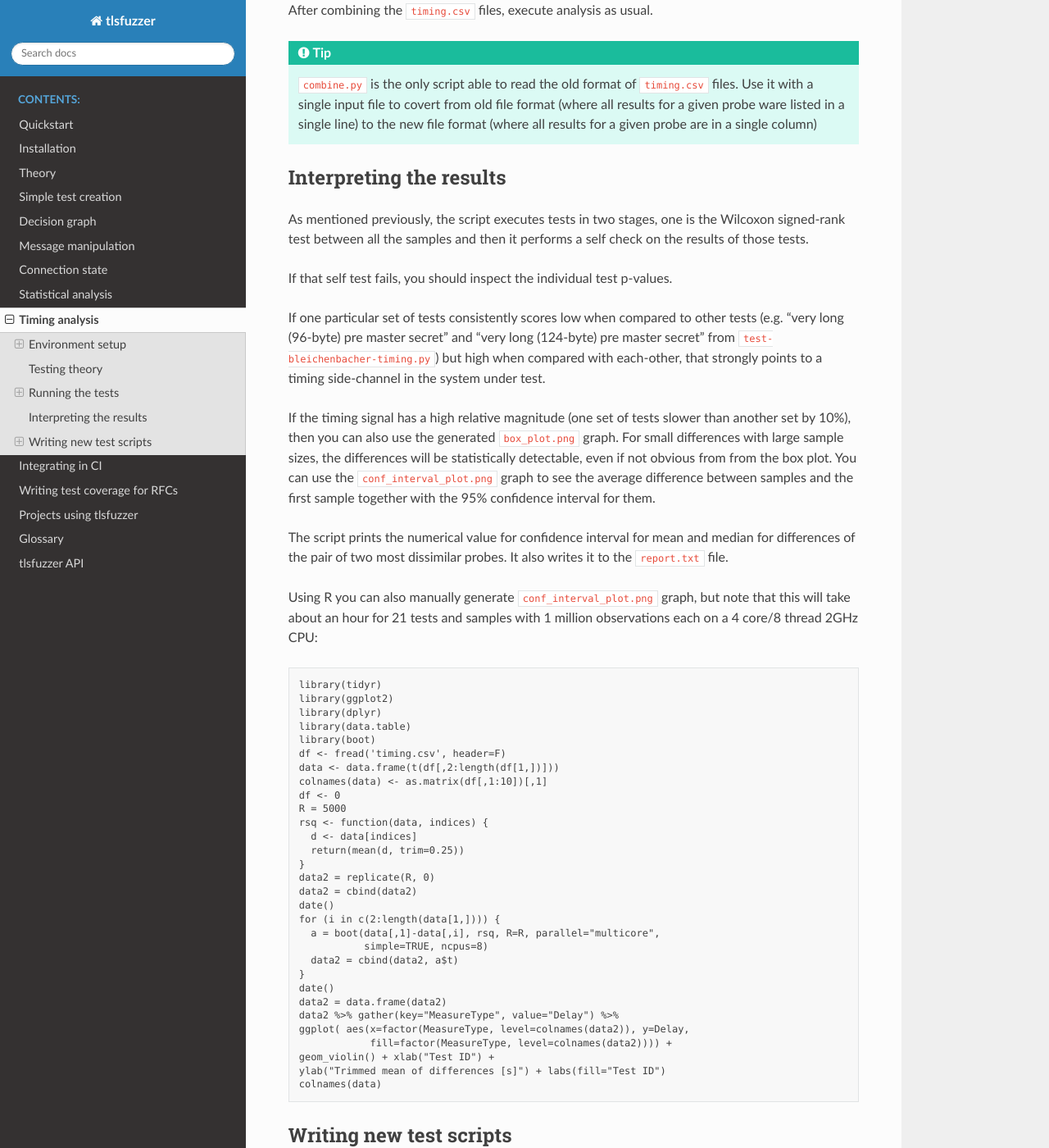
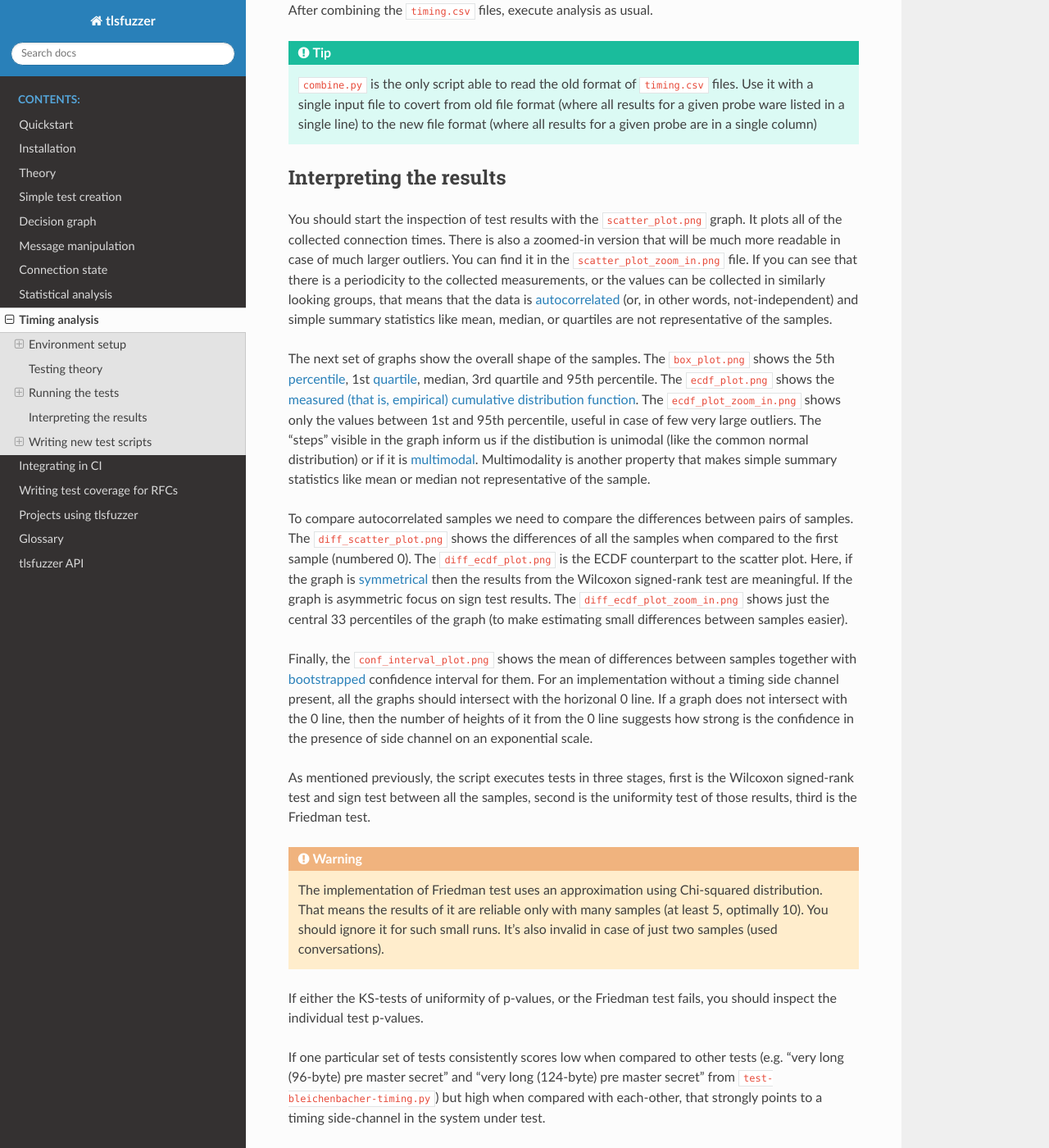
Before and after one commit to tlsfuzzer/tlsfuzzer, a Sphinx documentation site: the page built from docs/source/timing-analysis.rst, in a window 1280 px wide and 1400 px high, scrolled down 6232 px. Shown: the whole window at 82% size. Built offline with Sphinx 7.4.7 and the Read the Docs theme 2.0.0, drawn with Linux system fonts in a browser that asks for light colours; formulas are drawn with MathJax 3; some of the changed text lies outside the part shown.

Commit message:
document the new graphs and tests

```diff
--- a/docs/source/timing-analysis.rst
+++ b/docs/source/timing-analysis.rst
@@ -117,9 +117,12 @@ That means that the scripts need to use statistical tests to check if the
 observations differ significantly or not.
 
 Most statistical tests work in terms of hypothesis testing.
-The one used in the scripts is called
+Scripts use
 `Wilcoxon signed-rank test
-<https://en.wikipedia.org/wiki/Wilcoxon_signed-rank_test>`_.
+<https://en.wikipedia.org/wiki/Wilcoxon_signed-rank_test>`_
+and the
+`Sign test
+<https://en.wikipedia.org/wiki/Sign_test>`_ to compare samples.
 After executing it against two sets of observations (samples), it outputs
 a "p-value"—a probability of getting such samples, if they were taken from
 the same population.
@@ -149,11 +152,11 @@ p-values occur less often).
 The scripts perform the
 `Kolmogorov–Smirnov test
 <https://en.wikipedia.org/wiki/Kolmogorov%E2%80%93Smirnov_test>`_ to test
-the uniformity of p-values of the Wilcoxon tests.
+the uniformity of p-values of the Wilcoxon tests and the sign test.
 
 The test scripts allow setting the sample size as it has impact on the smallest
 effect size that the test can detect.
-Generally, with Wilcoxon signed-rank test, the sample size must be proportional
+Generally, with both of the used tests, the sample size must be proportional
 to 1/e² to detect effect of size e.
 That is, to detect a 0.1% difference between expected values of samples, the
 samples must have at least 1000 observations each.
@@ -352,11 +355,73 @@ After combining the ``timing.csv`` files, execute analysis as usual.
 Interpreting the results
 ========================
 
-As mentioned previously, the script executes tests in two stages, one
-is the Wilcoxon signed-rank test between all the samples and then it performs
-a self check on the results of those tests.
+You should start the inspection of test results with the ``scatter_plot.png``
+graph. It plots all of the collected connection times. There is also a
+zoomed-in version that will be much more readable in case of much larger
+outliers. You can find it in the ``scatter_plot_zoom_in.png`` file.
+If you can see that there is a periodicity to the collected measurements, or
+the values can be collected in similarly looking groups, that means that
+the data is
+`autocorrelated
+<https://en.wikipedia.org/wiki/Autocorrelation>`_ (or, in other words,
+not-independent) and simple summary statistics like
+mean, median, or quartiles are not representative of the samples.
 
-If that self test fails, you should inspect the individual test p-values.
+The next set of graphs show the overall shape of the samples.
+The ``box_plot.png`` shows the 5th
+`percentile
+<https://en.wikipedia.org/wiki/Percentile>`_, 1st `quartile
+<https://en.wikipedia.org/wiki/Quartile>`_, median, 3rd
+quartile and 95th percentile.
+The ``ecdf_plot.png`` shows the `measured (that is, empirical) cumulative
+distribution function
+<https://en.wikipedia.org/wiki/Empirical_distribution_function>`_.
+The ``ecdf_plot_zoom_in.png`` shows only the values between 1st and 95th
+percentile, useful in case of few very large outliers.
+The "steps" visible in the graph inform us if the distibution is
+unimodal (like the common normal distribution) or if it is
+`multimodal
+<https://en.wikipedia.org/wiki/Multimodal_distribution>`_.
+Multimodality is another property that makes simple summary statistics
+like mean or median not representative of the sample.
+
+To compare autocorrelated samples we need to compare the differences
+between pairs of samples.
+The ``diff_scatter_plot.png`` shows the differences of all the samples
+when compared to the first sample (numbered 0).
+The ``diff_ecdf_plot.png`` is the ECDF counterpart to the scatter plot.
+Here, if the graph is
+`symmetrical
+<https://en.wikipedia.org/wiki/Symmetric_probability_distribution>`_ then the
+results from the Wilcoxon signed-rank test are meaningful. If the graph
+is asymmetric focus on sign test results.
+The ``diff_ecdf_plot_zoom_in.png`` shows just the central 33 percentiles
+of the graph (to make estimating small differences between samples easier).
+
+Finally, the ``conf_interval_plot.png`` shows the mean of differences between
+samples together with
+`bootstrapped
+<https://en.wikipedia.org/wiki/Bootstrapping_(statistics)>`_ confidence
+interval for them.
+For an implementation without a timing side channel present, all the graphs
+should intersect with the horizonal 0 line.
+If a graph does not intersect with the 0 line, then the number of heights
+of it from the 0 line suggests how strong is the confidence in the
+presence of side channel on an exponential scale.
+
+As mentioned previously, the script executes tests in three stages, first
+is the Wilcoxon signed-rank test and sign test between all the samples,
+second is the uniformity test of those results, third is the Friedman test.
+
+.. warning::
+
+   The implementation of Friedman test uses an approximation using Chi-squared
+   distribution. That means the results of it are reliable only with many
+   samples (at least 5, optimally 10). You should ignore it for such small
+   runs. It's also invalid in case of just two samples (used conversations).
+
+If either the KS-tests of uniformity of p-values, or the Friedman test fails,
+you should inspect the individual test p-values.
 
 If one particular set of tests consistently scores low when compared to
 other tests (e.g. "very long (96-byte) pre master secret" and
@@ -366,7 +431,7 @@ that strongly points to a timing side-channel in the system under test.
 
 If the timing signal has a high relative magnitude (one set of tests
 slower than another set by 10%), then you can also use the generated
-``box_plot.png`` graph.
+``box_plot.png`` graph to see it.
 For small differences with large sample sizes, the differences will be
 statistically detectable, even if not obvious from from the box plot.
 You can use the ``conf_interval_plot.png`` graph to see the average difference
```
